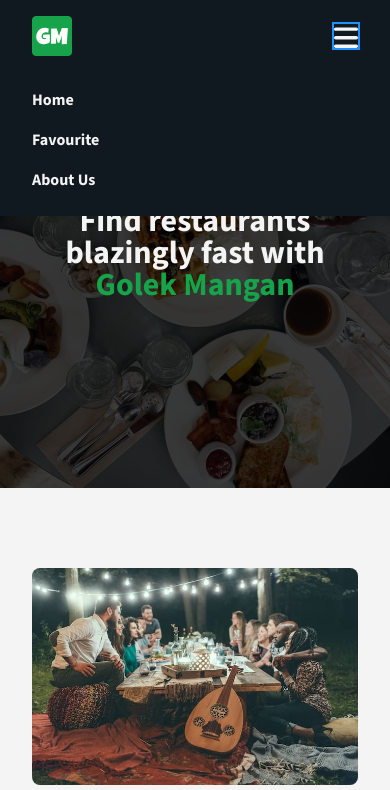
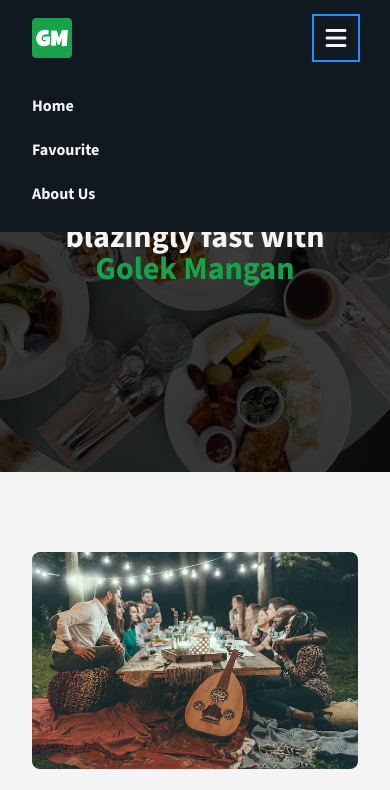
Before and after one commit to mdayat/golek-mangan, a website built with webpack: page src/index.html in a window 390 px wide. Both pictures are taken after a click on the button "Hamburger Menu". Shown: the top 790 px of the page. Built offline with nearby package versions, Linux system fonts and the light colour scheme.

Commit message:
adding styles to skip to content and fix size of some buttons

```diff
--- a/src/index.html
+++ b/src/index.html
@@ -20,7 +20,7 @@
   </head>
 
   <body>
-    <a href="#main-content">Skip to content</a>
+    <a href="#main-content" class="skip-to-content">Skip to content</a>
 
     <header>
       <nav>
--- a/src/main.css
+++ b/src/main.css
@@ -18,6 +18,9 @@
 button {
   cursor: pointer;
 }
+a {
+  text-decoration: none;
+}
 .scroll-auto {
   scroll-behavior: auto;
 }
@@ -26,6 +29,25 @@
 }
 
 /* Navigation */
+.skip-to-content {
+  position: absolute;
+}
+.skip-to-content:focus {
+  top: 16px;
+  left: 50%;
+  transform: translateX(-50%);
+  height: 44px;
+  background-color: var(--green);
+  z-index: 9999;
+  border-radius: 32px;
+  display: grid;
+  place-items: center;
+  padding: 0 16px;
+  font-weight: bold;
+  font-size: 14px;
+  color: var(--white);
+}
+
 nav {
   padding: 16px 32px;
   background-color: var(--dark-blue);
@@ -46,10 +68,13 @@
 .hamburger-menu {
   background-color: transparent;
   border: none;
-  padding: 0;
+  height: 44px;
+  padding: 10px;
+  fill: var(--white);
+}
+.hamburger-menu > svg {
   width: 24px;
   height: 24px;
-  fill: var(--white);
 }
 .nav-menu {
   flex-basis: 100%;
@@ -62,8 +87,7 @@
   font-weight: bold;
   color: var(--white);
   display: block;
-  text-decoration: none;
-  padding: 12px 0;
+  padding: 14px 0;
 }
 .nav-menu a:hover {
   color: var(--green);
```
